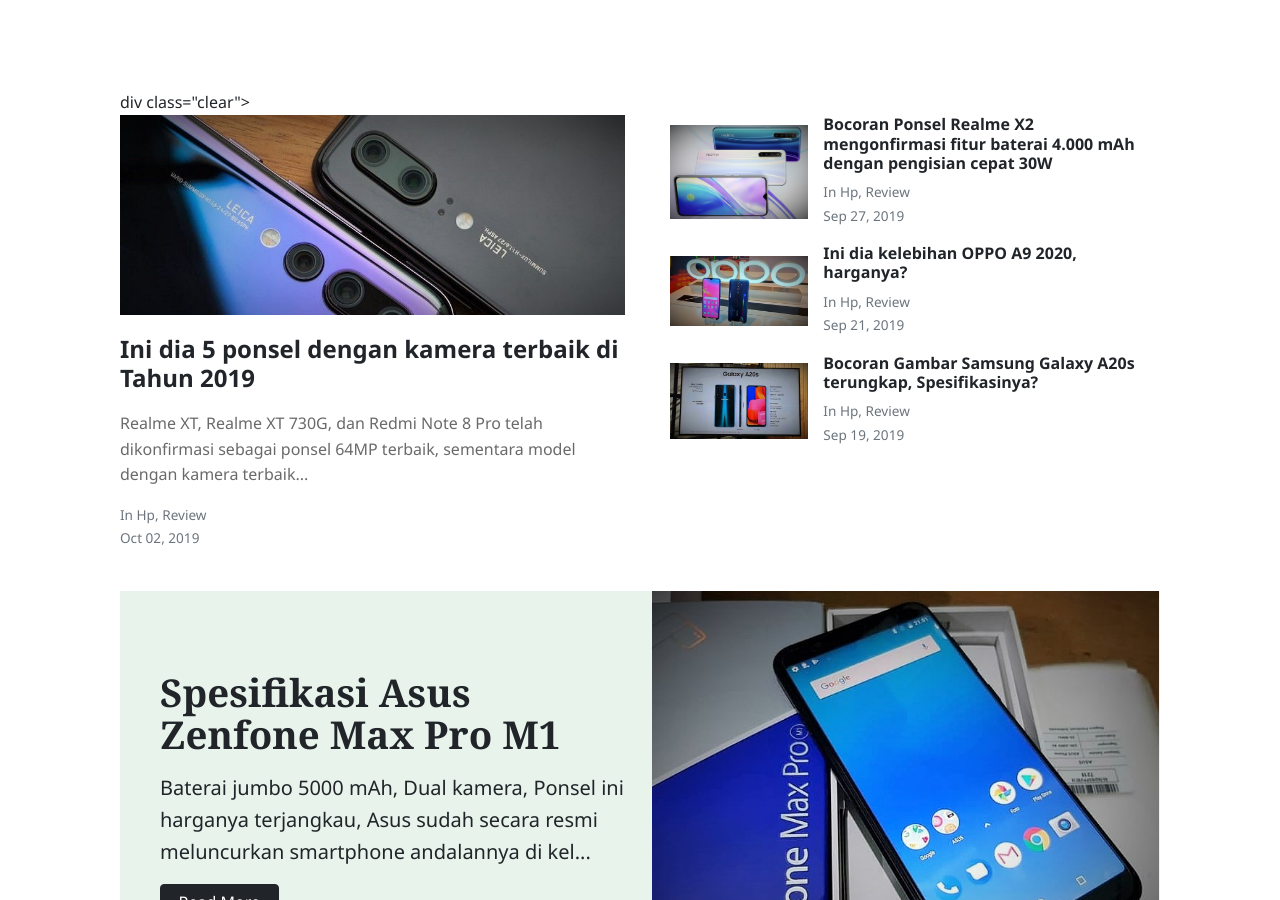
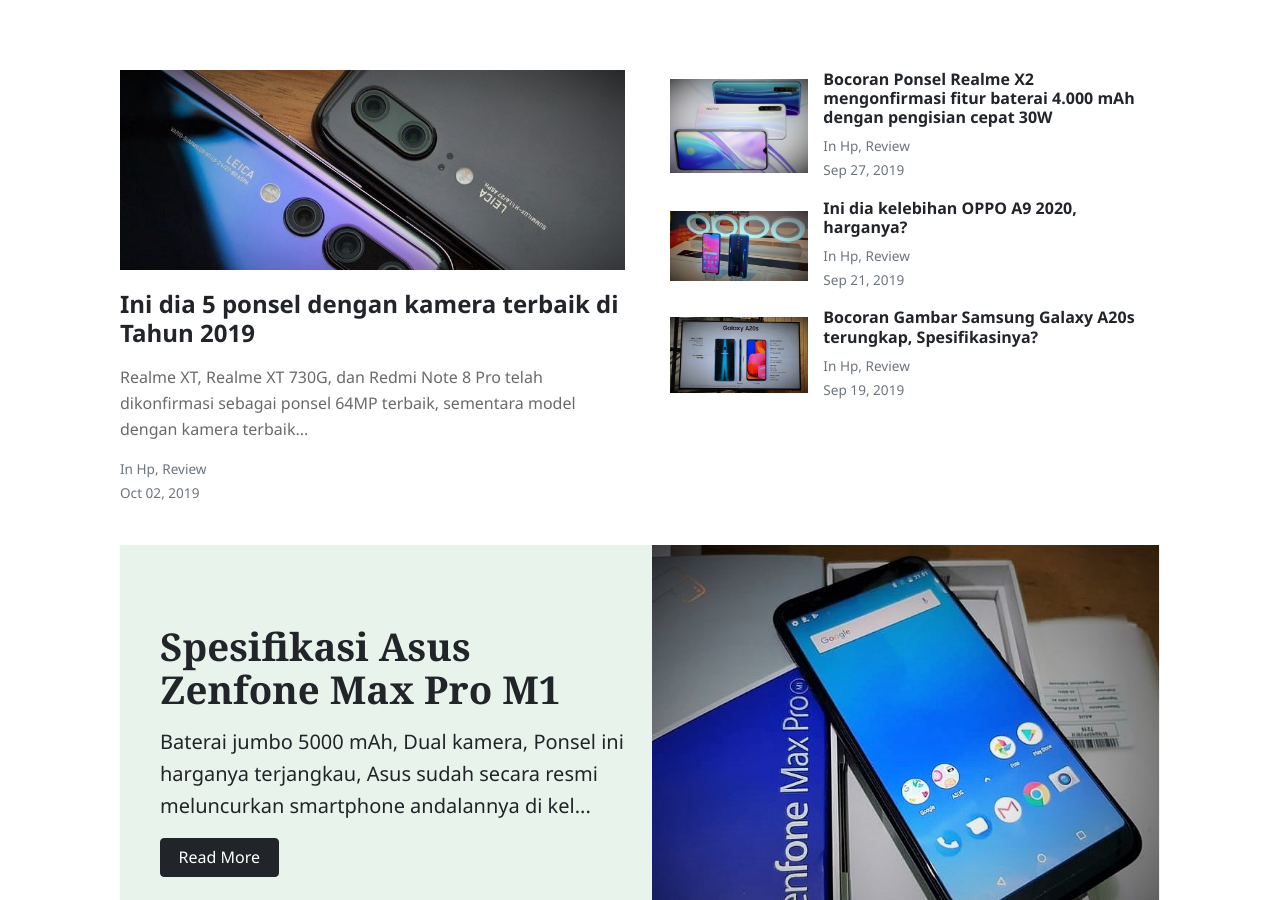
Before and after one commit to emmamery93/hpku.info, a Jekyll site: the page built from index.html, in a window 1280 px wide and 900 px high. Built offline with Jekyll 4.4.1, drawn with Linux system fonts in a browser that asks for light colours; nearby versions of some CDN libraries; the list of posts is cut into pages by our own code.

Commit message:
Update default.html

```diff
--- a/_layouts/default.html
+++ b/_layouts/default.html
@@ -64,14 +64,14 @@
     </div>
     <div class="container">
 {% include iklan-atas.html %}
-    div class="clear"></div></div>
+    <div class="clear"></div></div>
         <!-- Content -->
     <main role="main" class="site-content">
         {{ content }}
     </main>
 
 
-    <div class="text-center mt-3 mb-3">
+    <div class="container">
 {% include iklan-bawah.html %}</div>
     <!-- Footer -->
     <footer class="bg-white border-top p-3 text-muted small">
```
